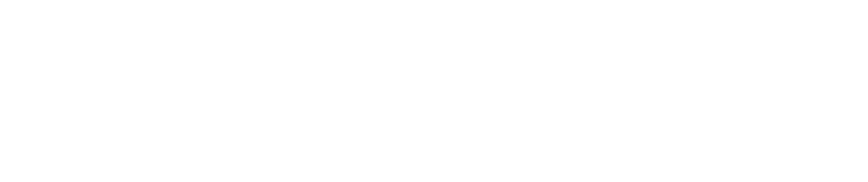
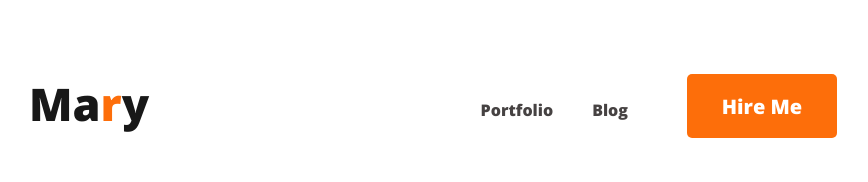
Before and after one commit to fahimrahman701/Build-a-beautiful-portfolio-website, a plain HTML site: page Web developer portfolio/index.html in a window 1280 px wide. Shown: the whole page, without its empty margins (205-1073 px from the left). Drawn offline with nearby package versions, Linux system fonts and the light colour scheme.

Commit message:
Nav part done

```diff
--- /dev/null
+++ b/Web developer portfolio/Styles/Web-development-portfolio.css
@@ -0,0 +1,79 @@
+/* // <uniquifier>: Use a unique and descriptive class name */
+
+.open-sans-regular {
+    font-family: "Open Sans", serif;
+font-optical-sizing: auto;
+font-weight: 800;
+font-style: normal;
+font-variation-settings:"wdth" 100;
+}
+
+
+/* nav styles */
+nav{
+    display: flex;
+justify-content: space-between;
+}
+
+nav ul{
+    display: flex;
+justify-content: space-between;
+list-style: none;
+gap: 20px;
+/* margin-right: 100px; */
+}
+
+.Mary{
+    color: var(--Dark-01, #181818);
+font-family: "Open Sans";
+font-size: 45px;
+font-style: normal;
+font-weight: 800;
+line-height: normal;
+margin-top: 65px;
+}
+
+span{
+    color: #FD6E0A;
+font-family: "Open Sans";
+font-size: 45px;
+font-style: normal;
+font-weight: 800;
+line-height: normal;
+}
+
+.nav{
+    margin-left: 226px;
+}
+
+button{
+    width: 150px;
+height: 64px;
+flex-shrink: 0;
+border-radius: 5px;
+background: #FD6E0A;
+border: none;
+margin-top: 50px;
+margin-left: 20px;
+margin-right: 230px;
+font-size: 20px;
+font-weight: 700;
+color: white;
+font-family: "Open Sans";
+}
+
+a{
+    text-decoration: none;
+    color: #464242;
+    font-family: "Open Sans";
+    /* font-size: 20px;  */
+    width: 20px;
+    height: 27px;
+    font-style: normal;
+    line-height: normal;
+}
+
+.nav_part{
+    margin-top: 75px;
+margin-right: 19px;
+}
--- a/Web developer portfolio/index.html
+++ b/Web developer portfolio/index.html
@@ -4,14 +4,28 @@
     <meta charset="UTF-8">
     <meta name="viewport" content="width=device-width, initial-scale=1.0">
     <title>Web Developer Portfolio</title>
+    <link rel="preconnect" href="https://fonts.googleapis.com">
+    <link rel="preconnect" href="https://fonts.gstatic.com" crossorigin>
+    <link href="https://fonts.googleapis.com/css2?family=Open+Sans:wght@800&family=Sora:wght@100&display=swap" rel="stylesheet">
+    <link rel="stylesheet" href="Styles/Web-development-portfolio.css">
 </head>
-<body>
+<body open-sans-regular>
     <header>
-
+        <nav class="nav">
+            <p class="Mary">Ma<span>r</span>y</p>
+            <ul>
+                <!-- <li class="nav_part"><a href="">Home</a></li> -->
+                <li class="nav_part"><a href="">Portfolio</a></li>
+                <li class="nav_part"><a href="">Blog</a></li>
+                <li><a href=""><button>Hire Me</button></a></li>
+            </ul>
+        </nav>
     </header>
 
     <main>
-
+        <div>
+            <img src="por" alt="">
+        </div>
     </main>
 
     <footer>
```
